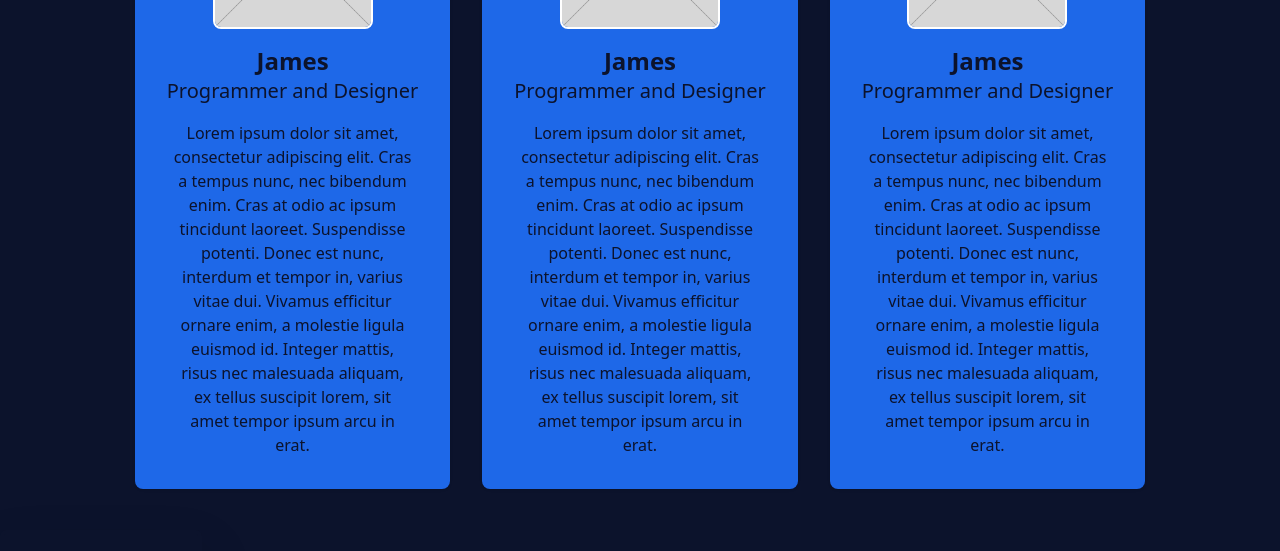
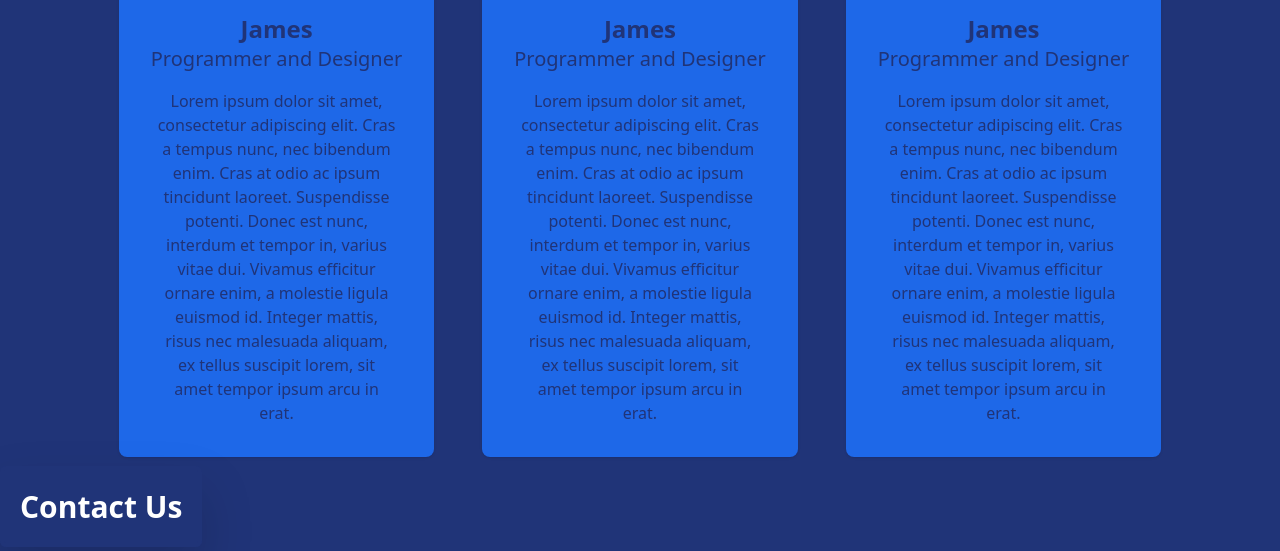
Before and after one commit to jl-23929/19450-Website, a website: page index.html in a window 1280 px wide. Shown: the part 435-986 px from the top of the page. Drawn offline with Linux system fonts and the light colour scheme.

Commit message:
Updated background.

```diff
--- a/index.html
+++ b/index.html
@@ -112,7 +112,7 @@
 
         <div class="p-4">
           <h1 class="text-6xl text-darkBlue font-bold text-center">Our Team</h1>
-          <div class="flex flex-col items-center md:flex-row justify evenly p-8">
+          <div class="flex flex-wrap gap-4 justify-center items-center">
 
             <div class="relative p-4">
               <div
--- a/tailwind.config.js
+++ b/tailwind.config.js
@@ -10,7 +10,7 @@ module.exports = {
       },
       colors: {
         lightBlue: "#1e68e8",
-        darkBlue: "#0c132c",
+        darkBlue: "#203478",
       },
     },
   },
```
Also changed, not shown: output.css.
